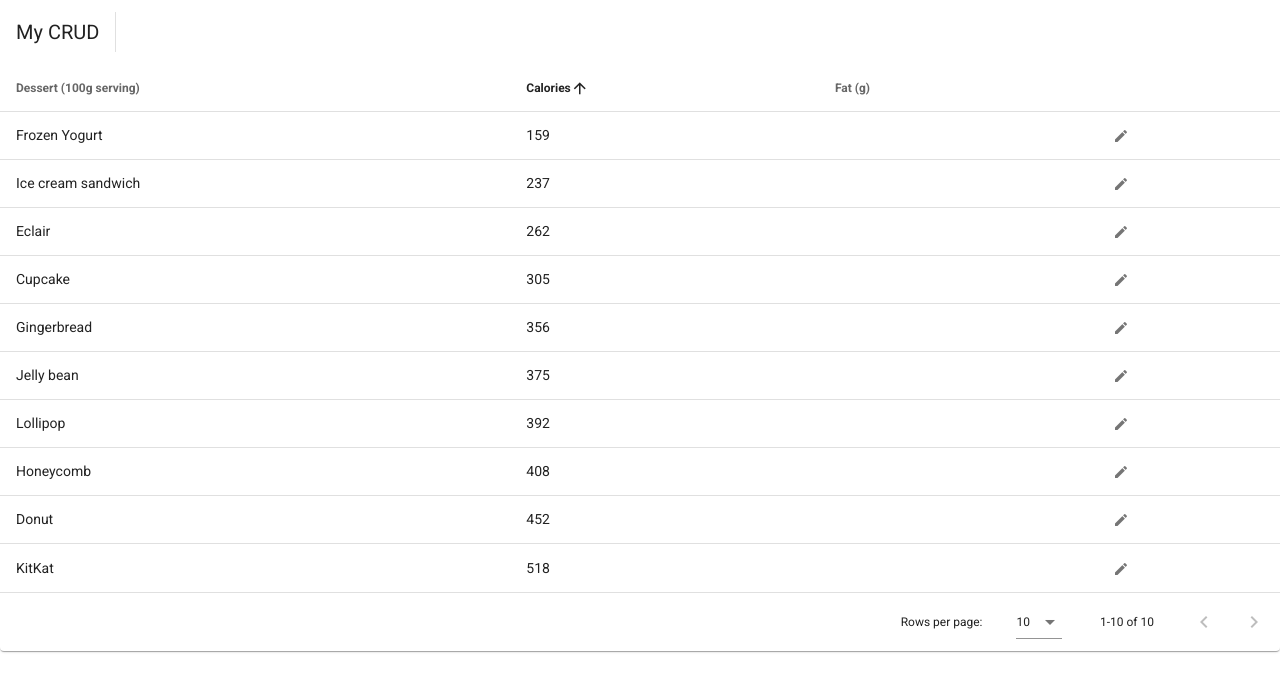
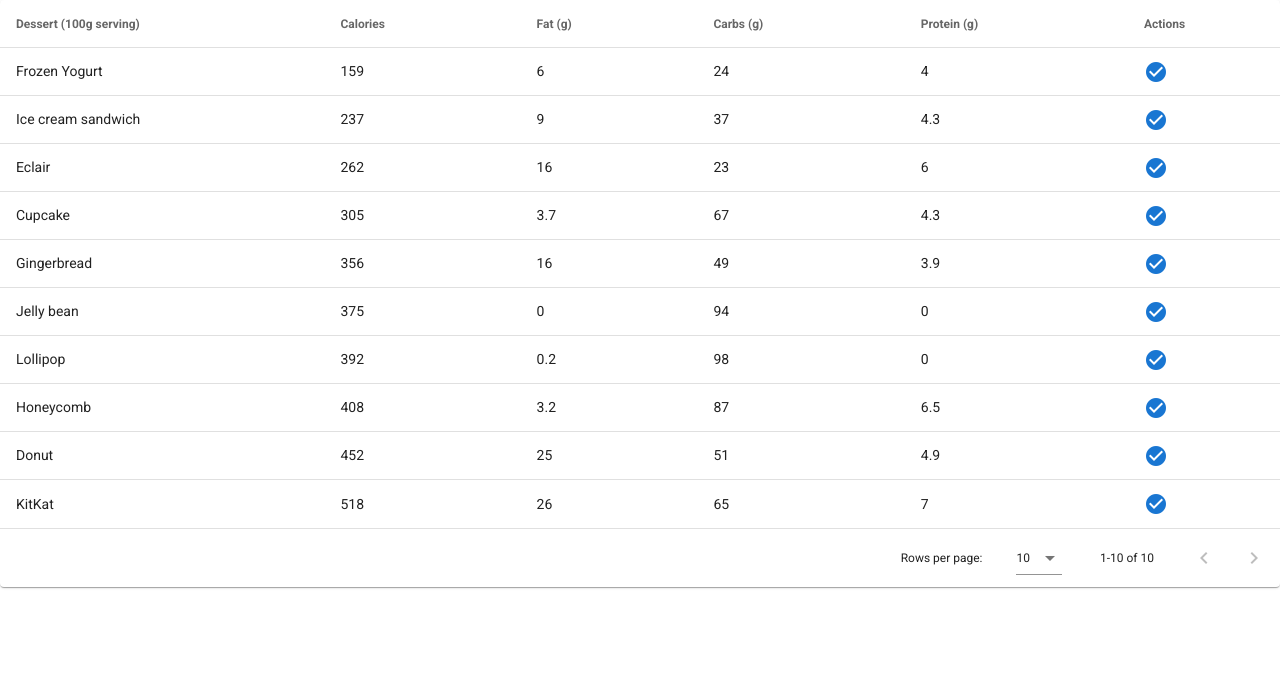
Before and after one commit to kioskgroupit/account-new, a Vue app: page /transfer in a window 1280 px wide. Shown: the top 692 px of the page. Built offline with nearby package versions, Linux system fonts and the light colour scheme.

Commit message:
add select-icon complete

```diff
--- a/src/views/Orders.vue
+++ b/src/views/Orders.vue
@@ -68,8 +68,8 @@
 
                         <!-- Show customer info from the search in database -->
                                     <v-dialog v-model="dialogCust" max-width="1280px">
-                                        <v-data-table :headers="headers" :items="customer"
-                                        class="elevation-1">
+                                        <template>
+                                            <v-data-table :headers="headers" :items="customer" class="elevation-1">
                                                 <template v-slot:items="props">
                                                     <td class="text-center">{{props.item.code}}</td>
                                                     <td>{{props.item.name}}</td>
@@ -78,19 +78,15 @@
                                                     <td class="text-xs-left">{{props.item.tel}}</td>
                                                     <td hidden class="text-xs-left">{{props.item.gp}}</td>
                                                     <td hidden class="text-xs-left">{{props.item.dc}}</td>
-                                                 <td class="justify-center layout px-0">
-                                                    <v-tooltip left>
-                                                    <template v-slot:item.actions="{ on, attrs }">
+                                                </template>
+                                                <template v-slot:[`item.actions`]="{ on, attrs }">
                                                     <v-icon @click="searchItem(props.item)" color="primary" dark v-bind="attrs" v-on="on">
-                                                            mdi-check-circle</v-icon>
-                                                        </template>
-                                                    <span>Choose this customer</span>
-                                                </v-tooltip>
-                                            </td>
+                                                        mdi-check-circle
+                                                    </v-icon>
                                                 </template>
                                             </v-data-table>
+                                        </template>
                                       </v-dialog>
-
                         <!-- Customer info from the search in database -->
                                 <div>
                                     <v-layout>
@@ -170,7 +166,7 @@
                                                                 ",")}}</td>
                                                             <td class="text-center">
                                                                 <v-tooltip left>
-                                                                    <template v-slot:activator.actions="{ on, attrs }">
+                                                                    <template v-slot:[`item.actions`]="{ on, attrs }">
                                                                         <v-icon @click="selectProCode
                                                                         (props.item)" color="primary" dark v-bind="attrs" v-on="on">
                                                                             mdi-check-circle
--- a/src/views/transfer.vue
+++ b/src/views/transfer.vue
@@ -1,31 +1,33 @@
 <template>
-    <v-data-table :headers="headers" :items="customers" sort-by="calories" class="elevation-1">
+    <v-data-table :headers="headers" :items="desserts" class="elevation-1">
         <template v-slot:top>
-            <v-toolbar flat color="white">
-                <v-toolbar-title>My CRUD</v-toolbar-title>
-                <v-divider class="mx-4" inset vertical></v-divider>
-                <v-spacer></v-spacer>
-            </v-toolbar>
         </template>
-        <template v-slot:item.actions="{ item }">
-            <v-icon small class="mr-2" @click="editItem(item)">
-                mdi-pencil
+        <template v-slot:[`item.actions`]="{ item }">
+            <v-icon class="mr-2" color="primary" dark @click="editItem(item)">
+                mdi-check-circle
             </v-icon>
         </template>
     </v-data-table>
 </template>
-
 <script>
 export default {
     data: () => ({
         dialog: false,
+        dialogDelete: false,
         headers: [
-            { text: 'Dessert (100g serving)', align: 'start', sortable: false, value: 'name' },
+            {
+                text: 'Dessert (100g serving)',
+                align: 'start',
+                sortable: false,
+                value: 'name',
+            },
             { text: 'Calories', value: 'calories' },
-            { text: 'Fat (g)' },
-            { text: '', value: 'actions', sortable: false },
+            { text: 'Fat (g)', value: 'fat' },
+            { text: 'Carbs (g)', value: 'carbs' },
+            { text: 'Protein (g)', value: 'protein' },
+            { text: 'Actions', value: 'actions', sortable: false },
         ],
-        customers: [],
+        desserts: [],
         editedIndex: -1,
         editedItem: {
             name: '',
@@ -53,6 +55,9 @@ export default {
         dialog(val) {
             val || this.close()
         },
+        dialogDelete(val) {
+            val || this.closeDelete()
+        },
     },
 
     created() {
@@ -61,7 +66,7 @@ export default {
 
     methods: {
         initialize() {
-            this.customers = [
+            this.desserts = [
                 {
                     name: 'Frozen Yogurt',
                     calories: 159,
@@ -142,12 +147,26 @@ export default {
         },
 
         deleteItem(item) {
-            const index = this.desserts.indexOf(item)
-            confirm('Are you sure you want to delete this item?') && this.desserts.splice(index, 1)
+            this.editedIndex = this.desserts.indexOf(item)
+            this.editedItem = Object.assign({}, item)
+            this.dialogDelete = true
+        },
+
+        deleteItemConfirm() {
+            this.desserts.splice(this.editedIndex, 1)
+            this.closeDelete()
         },
 
         close() {
             this.dialog = false
+            this.$nextTick(() => {
+                this.editedItem = Object.assign({}, this.defaultItem)
+                this.editedIndex = -1
+            })
+        },
+
+        closeDelete() {
+            this.dialogDelete = false
             this.$nextTick(() => {
                 this.editedItem = Object.assign({}, this.defaultItem)
                 this.editedIndex = -1
```
Also changed, not shown: src/plugins/vuetify.js (line endings or trailing spaces), 1 other file (tests, documents, lock files or other folders). Lines whose indentation alone changed are shown as unchanged.
